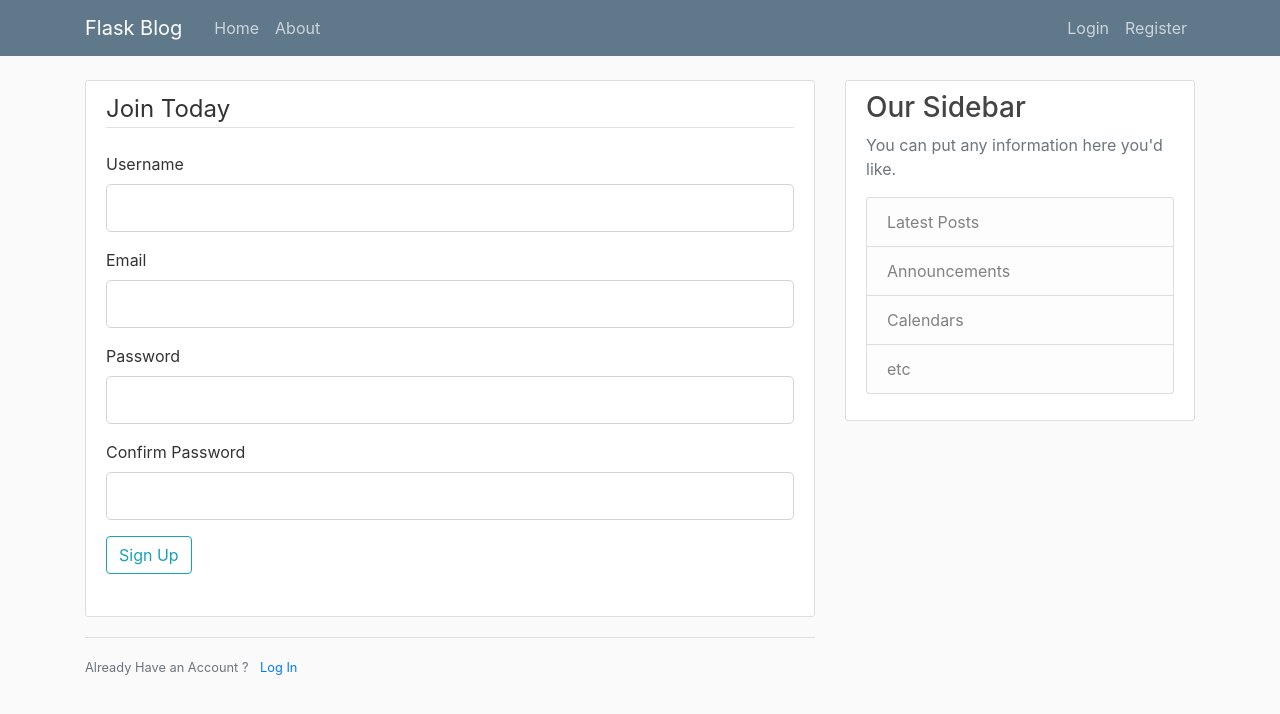
After one commit to sanjeevbhusal/Ful-Stack-Flash-Blog, a Flask app: page /register in a window 1280 px wide. The commit adds this page. Shown: the top 714 px of the page. Run offline with Flask 2, Linux system fonts and the light colour scheme.

Commit message:
Added register page using wtf forms.

```diff
--- a/main.py
+++ b/main.py
@@ -1,4 +1,5 @@
 from flask import Flask, render_template
+from forms import RegistrationForm, LoginForm
 
 app = Flask(__name__)
 app.config["SECRET_KEY"] = '2bfaddd9ea201c72b8d450029046cc6d'
@@ -20,5 +21,16 @@ def home_page():
 def about_page():
     return render_template("about.html", title = "About", body = "This is an about Page")
 
+@app.route("/register")
+def register():
+    form = RegistrationForm()
+    return render_template("register.html", title = "Register" , form = form)
+
+@app.route("/login")
+def login():
+    form = LoginForm()
+    return render_template("login.html", title = "Login",  form = form)
+
+
 if __name__ == "__main__":
     app.run(debug = True)
--- a/notes.txt
+++ b/notes.txt
@@ -89,3 +89,9 @@ Create Form and validate Input.
        1) We have to add a secret key. A secret key will protect from modifying cookies, cross site request, forgery attacks. To add a Secret Key, we go back to main file.
         2) We add a secret key as app.config["SECRET_KEY"] = <secret_key>.
         3)We can get a secret key using a builtin method called secrets. In that module we use token_hex method and pass it the total bytes for secret key.
+        4) We will likely want to make this environment variable. We will do this later.
+
+    Creating Register Page:
+       1) We create a form in the register page. The method of the form will be "POST" and action will be "" which means that whenever we sybmit the post, request is going to go back to the same route that we are currently on.
+       2)We use hidden tag method from the form instance that we passed to register.html. It adds CSRF token / Cross Site Request Forgery token. It is used to make our application more secure.
+       3) Now we create a form using all the fields that we got from the instance. We also a method called url_for which points to a certain url we pass in.
--- /dev/null
+++ b/package.json
@@ -0,0 +1,5 @@
+{
+  "dependencies": {
+    "email-validator": "^2.0.4"
+  }
+}
--- a/templates/layout.html
+++ b/templates/layout.html
@@ -10,7 +10,7 @@
       integrity="sha384-ggOyR0iXCbMQv3Xipma34MD+dH/1fQ784/j6cY/iJTQUOhcWr7x9JvoRxT2MZw1T"
       crossorigin="anonymous"
     />
-    <link rel="stylesheet" href="../static/main.css">
+    <link rel="stylesheet" href="{{ url_for('static', filename = 'main.css') }}">
     <title>{% block title %} {% endblock %}</title>
   </head>
   <body>
--- /dev/null
+++ b/templates/register.html
@@ -0,0 +1,38 @@
+{% extends "layout.html" %} {% block title %} {{ title }} {% endblock title %}
+{% block content %}
+<div class="content-section">
+  <form method="POST" action="">
+    <!-- #hidden tag method from the form instance that we passed in. It adds CSRF token / Cross Site Request Forgery token. It is used to make our application more secure. -->
+    {{ form.hidden_tag() }}
+    <fieldset class="form-group">
+      <legend class="border-bottom mb-4">Join Today</legend>
+      <div class="form-group">
+        {{ form.username.label(class="form-control-label") }} {{
+        form.username(class="form-control form-control-lg") }}
+      </div>
+      <div class="form-group">
+        {{ form.email.label(class="form-control-label") }} {{
+        form.email(class="form-control form-control-lg") }}
+      </div>
+      <div class="form-group">
+        {{ form.password.label(class="form-control-label") }} {{
+        form.password(class="form-control form-control-lg") }}
+      </div>
+      <div class="form-group">
+        {{ form.confirm_password.label(class="form-control-label") }} {{
+        form.confirm_password(class="form-control form-control-lg") }}
+      </div>
+      <div class="form-group">
+        {{ form.submit( class="btn btn-outline-info") }}
+      </div>
+    </fieldset>
+  </form>
+</div>
+<div class="border-top pt-3">
+  <small class="text-muted">
+    Already Have an Account ?
+    <a class="ml-2" href="{{ url_for('login') }}">Log In</a>
+  </small>
+</div>
+
+{% endblock content %}
```
Also changed, not shown: package-lock.json (added), templates/login.html (added).
